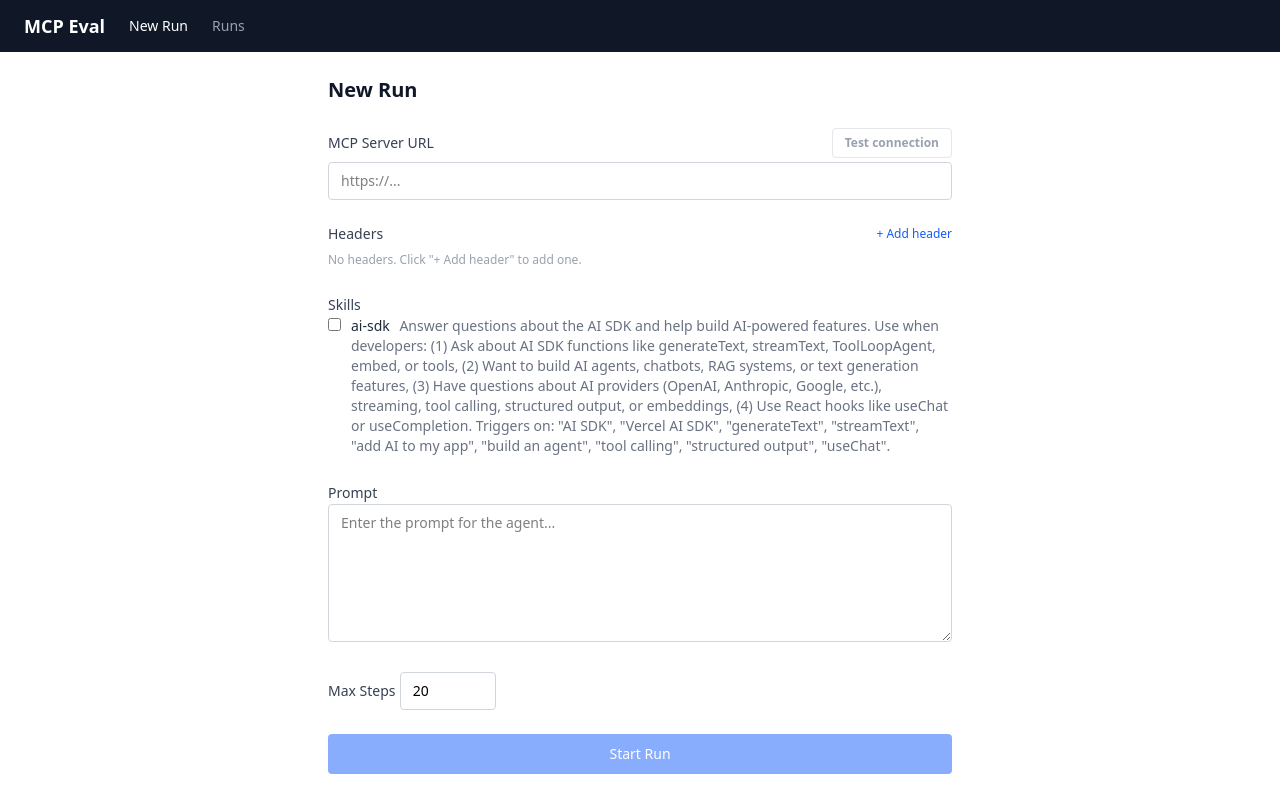
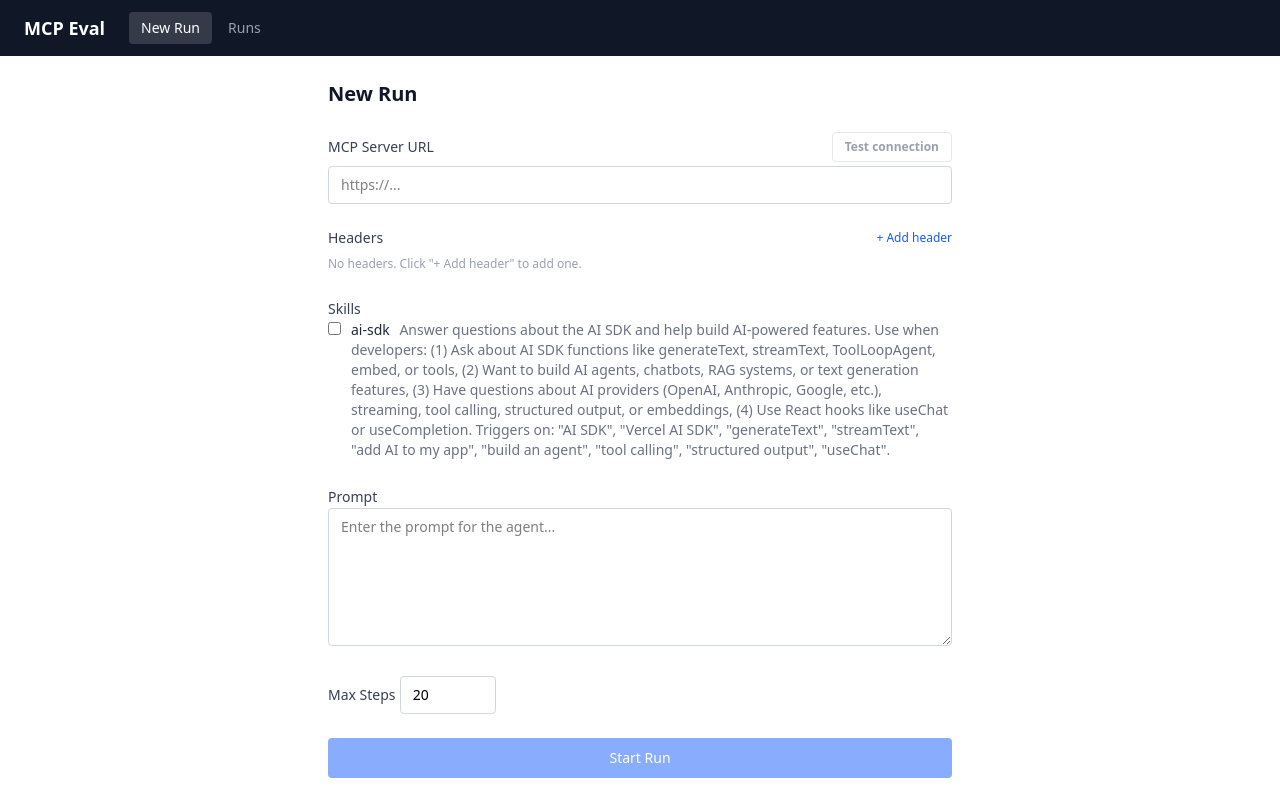
Before and after one commit to rmccownISoft/claude-visual-review, a SvelteKit app: page / in a window 1280 px wide. Built offline with nearby package versions, Linux system fonts and the light colour scheme.

Commit message:
fix: top navbar tab visibility

```diff
--- a/src/routes/+layout.svelte
+++ b/src/routes/+layout.svelte
@@ -9,24 +9,28 @@
 <svelte:head><link rel="icon" href={favicon} /></svelte:head>
 
 <div class="min-h-screen flex flex-col">
-    <nav class="bg-gray-900 text-white px-6 py-3 flex items-center gap-6 shrink-0">
-        <span class="font-semibold text-lg">MCP Eval</span>
+    <nav class="bg-gray-900 text-white px-6 py-3 flex items-center shrink-0">
+        <span class="font-semibold text-lg mr-6">MCP Eval</span>
+        <div class="flex gap-1">
             <a
                 href="/"
-            class="text-sm hover:text-white transition-colors"
-            class:text-white={page.url.pathname === '/'}
-            class:text-gray-400={page.url.pathname !== '/'}
+                class="text-sm px-3 py-1.5 rounded transition-colors
+                       {page.url.pathname === '/'
+                           ? 'bg-white/15 text-white'
+                           : 'text-gray-400 hover:text-white hover:bg-white/10'}"
             >
                 New Run
             </a>
             <a
                 href="/runs"
-            class="text-sm hover:text-white transition-colors"
-            class:text-white={page.url.pathname.startsWith('/runs')}
-            class:text-gray-400={!page.url.pathname.startsWith('/runs')}
+                class="text-sm px-3 py-1.5 rounded transition-colors
+                       {page.url.pathname.startsWith('/runs')
+                           ? 'bg-white/15 text-white'
+                           : 'text-gray-400 hover:text-white hover:bg-white/10'}"
             >
                 Runs
             </a>
+        </div>
     </nav>
 
     <main class="flex-1 min-h-0">
```
Lines whose indentation alone changed are shown as unchanged.
